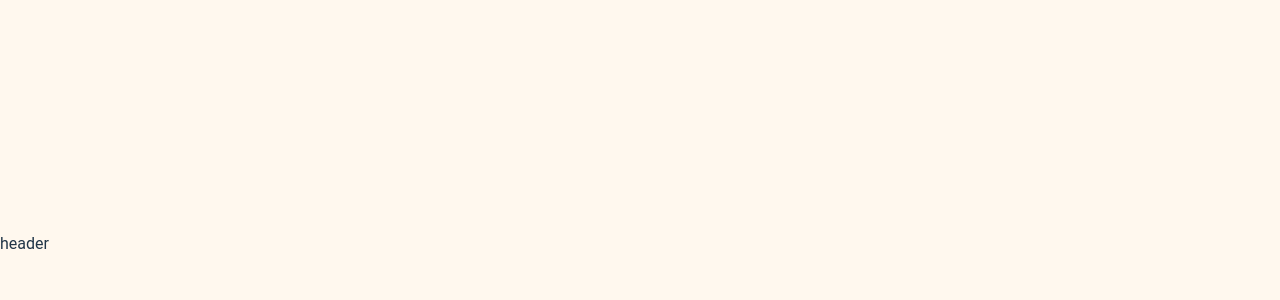
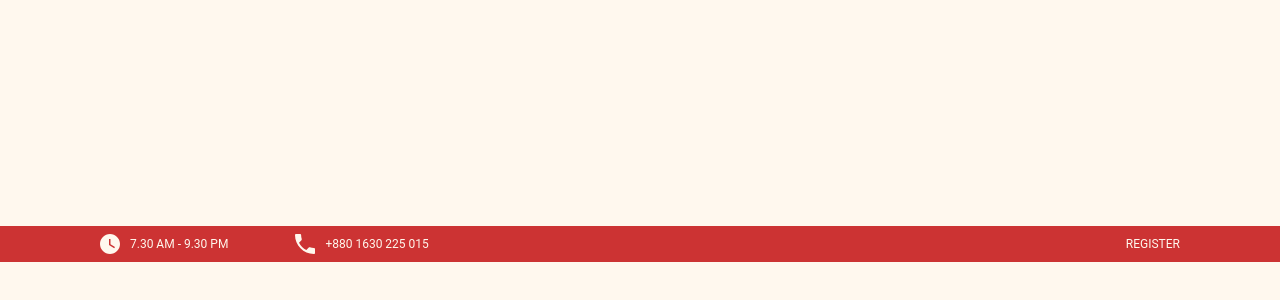
Before and after one commit to g1org11/crave_cart, a React (Vite) app: page / in a window 1280 px wide. Shown: the part 156-456 px from the top of the page. Built offline with nearby package versions, Linux system fonts and the light colour scheme.

Commit message:
add top part of heder

```diff
--- a/src/components/Header.tsx
+++ b/src/components/Header.tsx
@@ -1,6 +1,61 @@
 import React from "react";
+import styled from "styled-components";
+import { defaultTheme } from "../defaultTheme";
+import watch from "../assets/header/watch_icon.svg";
+import phone from "../assets/header/phone_icon.svg";
 
 const Header = () => {
-  return <div>header</div>;
+  return (
+    <div>
+      <TopHader>
+        <Information>
+          <Parts>
+            <img src={watch} alt="watch" />
+            <p>7.30 AM - 9.30 PM</p>
+          </Parts>
+          <Parts>
+            <img src={phone} alt="phone" />
+            <p>+880 1630 225 015</p>
+          </Parts>
+        </Information>
+        <a href="">REGISTER</a>
+      </TopHader>
+    </div>
+  );
 };
 export default Header;
+
+const TopHader = styled.div`
+  display: flex;
+  align-items: center;
+  justify-content: space-between;
+  background-color: ${defaultTheme.colors.red};
+  padding: 8px 100px;
+  a {
+    font-size: 12px;
+    font-style: normal;
+    font-weight: 400;
+    line-height: normal;
+    color: ${defaultTheme.colors.floralwhite};
+    text-decoration: none;
+  }
+`;
+const Information = styled.div`
+  display: flex;
+  align-items: center;
+  justify-content: center;
+  gap: 67px;
+`;
+const Parts = styled.div`
+  display: flex;
+  align-items: center;
+  justify-content: center;
+  p {
+    font-size: 12px;
+    font-style: normal;
+    font-weight: 400;
+    line-height: normal;
+    color: ${defaultTheme.colors.floralwhite};
+    margin-left: 10px;
+  }
+`;
```
Also changed, not shown: src/assets/header/phone_icon.svg (added), src/assets/header/watch_icon.svg (added).
